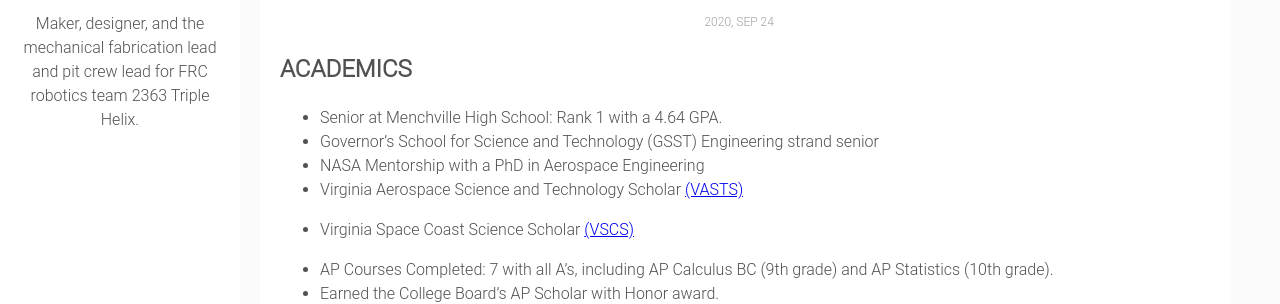
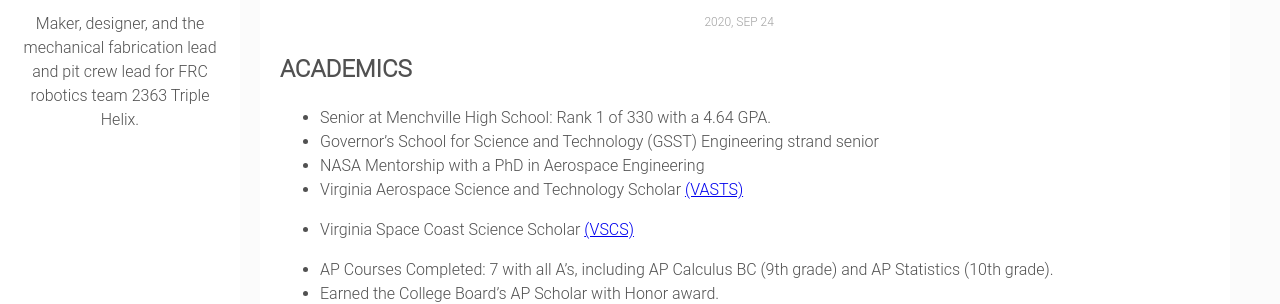
Before and after one commit to natgrrl/natgrrl.github.io, a Jekyll site: the page built from _posts/2020-09-24-academic-awards.markdown, in a window 1280 px wide and 900 px high, scrolled down 437 px. Shown: the part 152-456 px from the top of the window. Built offline with Jekyll 4.4.1, drawn with Linux system fonts in a browser that asks for light colours.

Commit message:
Update 2020-09-24-academic-awards.markdown

```diff
--- a/_posts/2020-09-24-academic-awards.markdown
+++ b/_posts/2020-09-24-academic-awards.markdown
@@ -9,7 +9,7 @@
 
 ## ACADEMICS
 
-* Senior at Menchville High School:  Rank 1 with a 4.64 GPA.
+* Senior at Menchville High School:  Rank 1 of 330 with a 4.64 GPA.
 * Governor’s School for Science and Technology (GSST) Engineering strand senior
 * NASA Mentorship with a PhD in Aerospace Engineering
 * Virginia Aerospace Science and Technology Scholar [(VASTS)](https://vsgc.odu.edu/vasts/)
```
